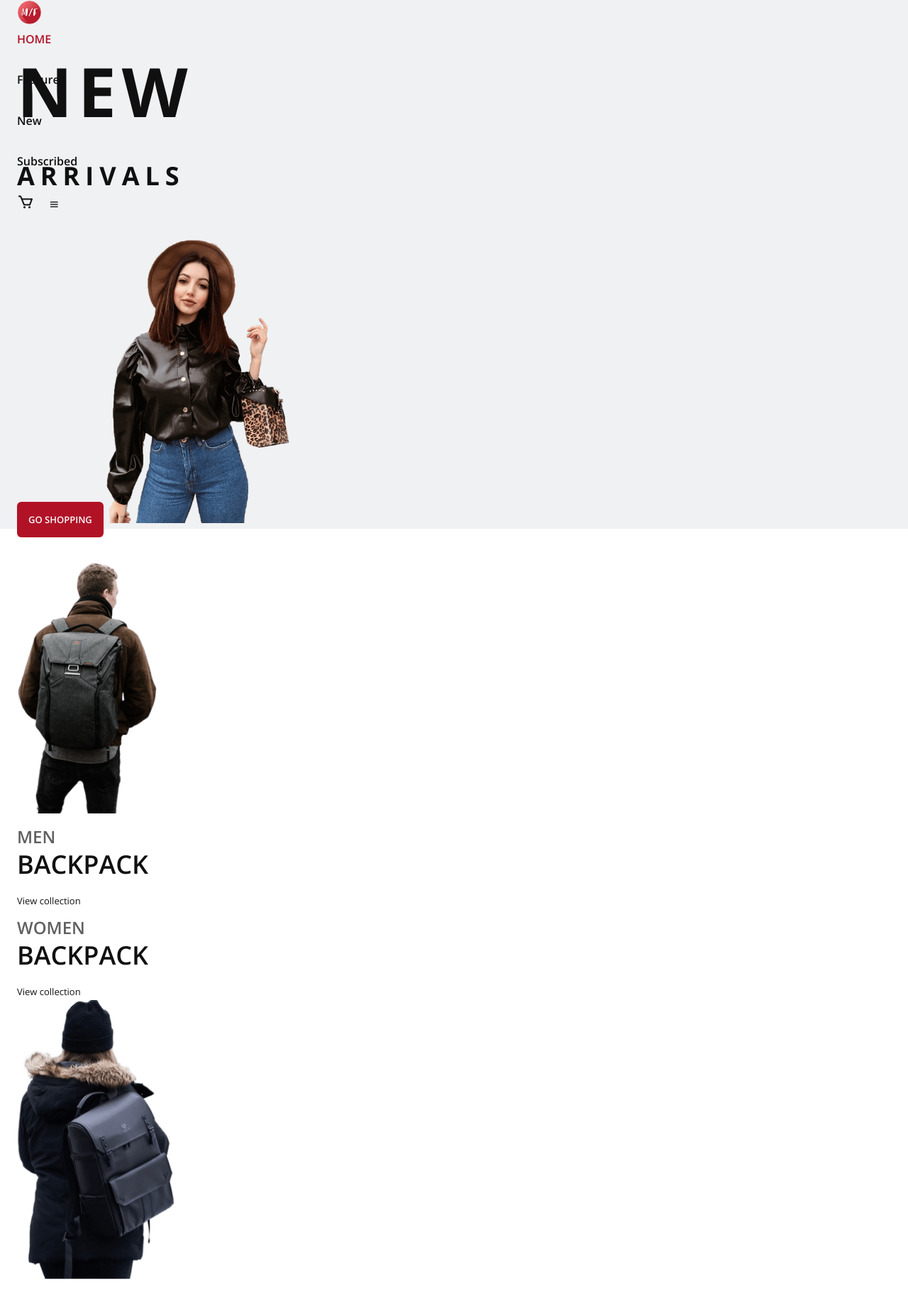
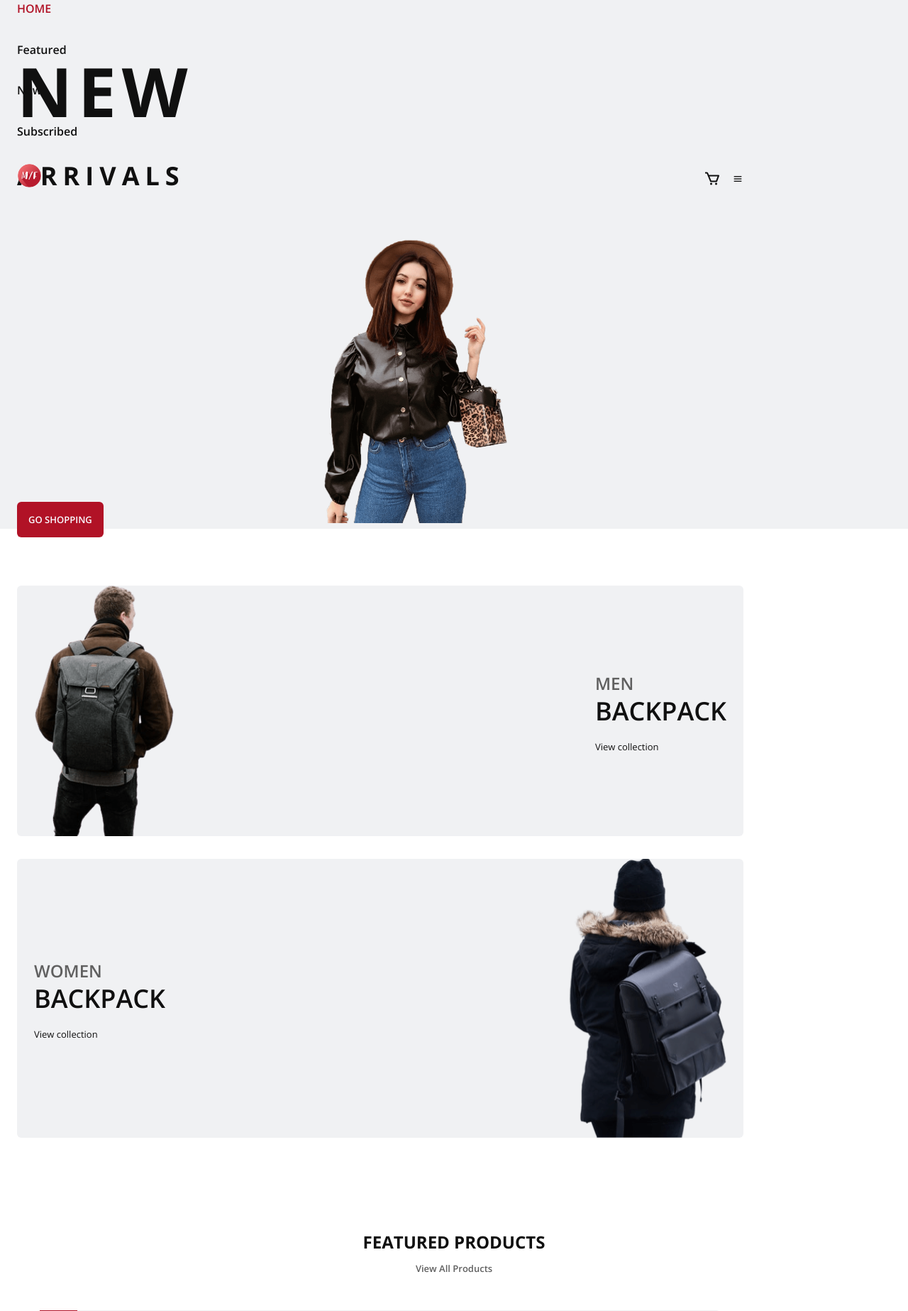
Before and after one commit to T-Damer/e-commerce-template, a PHP site: page / in a window 1280 px wide. Shown: the top 1847 px of the page at 71% size. Run offline with PHP 8.4, Linux system fonts and the light colour scheme.

Commit message:
fixed header

```diff
--- a/assets/css/styles.css
+++ b/assets/css/styles.css
@@ -164,10 +164,6 @@ img {
   }
 }
 
-.nav__icons {
-  left: 50%;
-}
-
 .nav__item {
   margin-bottom: var(--mb-4);
 }
@@ -184,6 +180,19 @@ img {
 .nav__logo {
   font-weight: var(--font-bold);
   object-fit: cover;
+}
+
+.nav__icons {
+  display: flex;
+  flex-direction: row;
+  align-items: center;
+}
+
+.nav__subicons {
+  display: flex;
+  flex-grow: 1;
+  justify-content: flex-end;
+  align-items: center;
 }
 
 .nav__cart {
@@ -233,7 +242,7 @@ img {
 
 .home__img {
   position: relative;
-  right: 0;
+  left: 30%;
   bottom: 0;
   width: 260px;
 }
@@ -257,13 +266,15 @@ img {
 /*===== COLLECTION =====*/
 
 .collection__container {
-  row-gap: 2rem;
+  row-gap: 4rem;
 }
 
 .collection__box {
   display: flex;
   justify-content: space-between;
   align-items: center;
+  margin-top: 2rem;
+  border-radius: var(--br-6);
   padding: 0 1.5rem;
   background-color: var(--gray-color);
   transition: 0.3s;
--- a/index.html
+++ b/index.html
@@ -33,11 +33,6 @@
     <!--===== HEADER =====-->
     <header class="l-header">
       <nav class="nav bg-grid">
-        <div>
-          <a href="#" class="nav__logo">
-            <img src="assets/img/logo256.png" width="35" alt="M/F">
-          </a>
-        </div>
         <div class="nav__menu" id="nav-menu">
           <ul class="nav__list">
             <li class="nav__item">
@@ -54,9 +49,17 @@
         </div>
 
         <div class="nav__icons">
-          <i class="bx bx-cart nav__cart"></i>
-          <i class="bx bx-menu nav__toggle" id="nav-toggle"></i>
-        </div>
+          <div>
+            <a href="#" class="nav__logo">
+              <img src="assets/img/logo256.png" width="35" alt="M/F">
+            </a>
+          </div>
+
+            <div class="nav__subicons">
+              <i class="bx bx-cart nav__cart"></i>
+              <i class="bx bx-menu nav__toggle" id="nav-toggle"></i>
+            </div>
+          </div>
       </nav>
     </header>
 
@@ -76,7 +79,7 @@
       <!--===== COLLECTION =====-->
       <section class="collection section">
         <div class="collection__conatiner bg-grid">
-          <div class="collection_box">
+          <div class="collection__box">
             <img
               src="assets/img/backpackMan.png"
               alt="backpackMan"
@@ -89,7 +92,8 @@
               <a href="#" class="collection__view">View collection</a>
             </div>
           </div>
-          <div class="collection_box">
+
+          <div class="collection__box">
             <div class="collections__data">
               <h2 class="collection__title">
                 <span class="collection__subtitle">Women</span><br />Backpack
```
